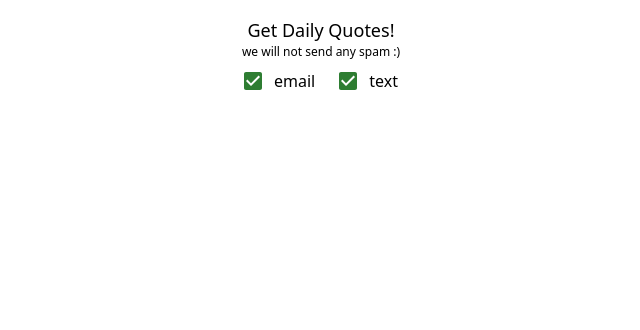
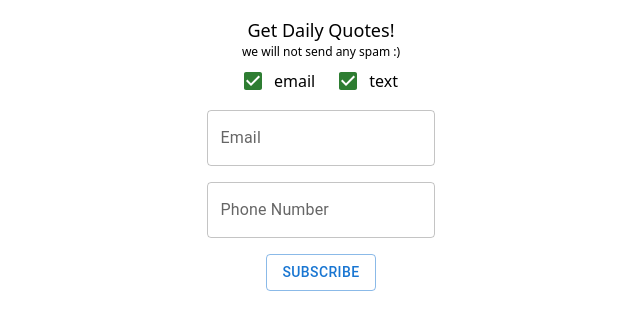
Before and after one commit to minsooerickim/motivat.io, a Next.js app: page /sections/Subscription in a window 1280 px wide. Shown: the top 330 px of the page, without its empty margins (319-959 px from the left). Built offline with nearby package versions, Linux system fonts and the light colour scheme.

Commit message:
add textfields to subscription

```diff
--- a/components/Checkbox.tsx
+++ b/components/Checkbox.tsx
@@ -1,18 +1,44 @@
 import * as React from 'react'
 import Checkbox from '@mui/material/Checkbox'
+import Stack from '@mui/material/Stack'
+import Button from '@mui/material/Button'
+import axios from 'axios'
+import { Box, TextField } from '@mui/material'
 
 export default function ControlledCheckbox() {
   const [emailChecked, setEmailChecked] = React.useState(true)
   const [textChecked, setTextChecked] = React.useState(true)
+  const [email, setEmail] = React.useState('')
+  const [phoneNum, setPhoneNum] = React.useState('')
 
+  // handling checkboxes
   const handleEmailChange = (event: React.ChangeEvent<HTMLInputElement>) => {
     setEmailChecked(event.target.checked)
   }
   const handleTextChange = (event: React.ChangeEvent<HTMLInputElement>) => {
     setTextChecked(event.target.checked)
   }
+  // handling input changes for email and phone
+  const handleChangeEmail = (e) => {
+    setEmail(e.target.value)
+  }
+  const handleChangePhoneNum = (e) => {
+    setPhoneNum(e.target.value)
+  }
+  // handling when user clicks subscribe
+  // TODO: add input validation (yup?)
+  const handleSubscribe = () => {
+    // TODO:
+    // if (emailChecked) {
+    //     axios
+    //       .post('/api/sendQuote',)
+    // }
+    console.log('email: ' + email)
+    console.log('text: ' + phoneNum)
+  }
 
   return (
+    <div className="flex flex-col items-center">
       <div className="flex justify-center">
         <span className="flex justify-center items-center">
           <Checkbox
@@ -33,5 +59,45 @@ export default function ControlledCheckbox() {
           <p className="inline pr-3">text</p>
         </span>
       </div>
+
+      {emailChecked && (
+        <Box
+          component="form"
+          sx={{
+            '& > :not(style)': { m: 1, width: '25ch' },
+          }}
+          noValidate
+          autoComplete="off"
+        >
+          <TextField id="outlined-basic" label="Email" variant="outlined" onChange={handleChangeEmail} />
+        </Box>
+      )}
+      {textChecked && (
+        <Box
+          component="form"
+          sx={{
+            '& > :not(style)': { m: 1, width: '25ch' },
+          }}
+          noValidate
+          autoComplete="off"
+        >
+          <TextField
+            id="outlined-basic"
+            label="Phone Number"
+            variant="outlined"
+            onChange={handleChangePhoneNum}
+          />
+        </Box>
+      )}
+      {(emailChecked || textChecked) && (
+        <div className="pt-2">
+          <Stack spacing={2} direction="row">
+            <Button variant="outlined" onClick={handleSubscribe}>
+              Subscribe
+            </Button>
+          </Stack>
+        </div>
+      )}
+    </div>
   )
 }
```
Lines whose indentation alone changed are shown as unchanged.
